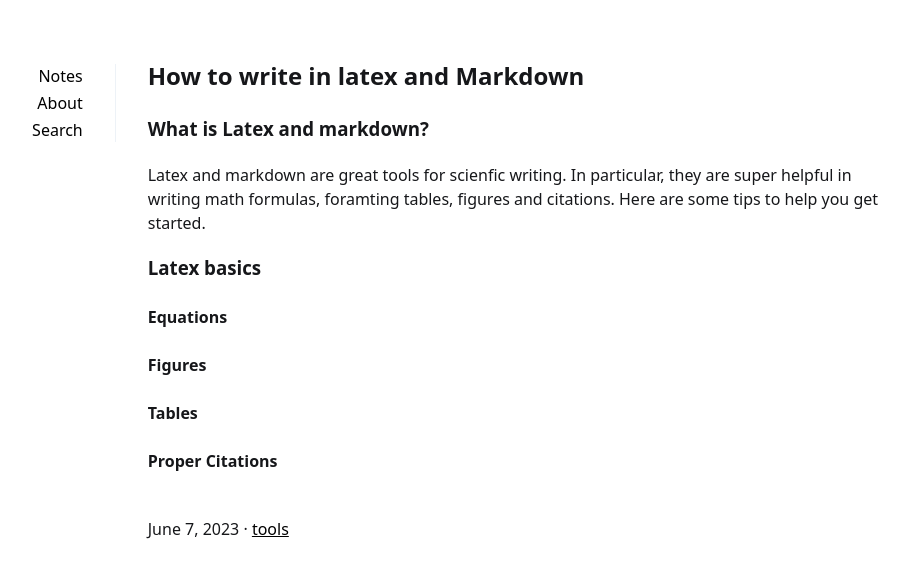
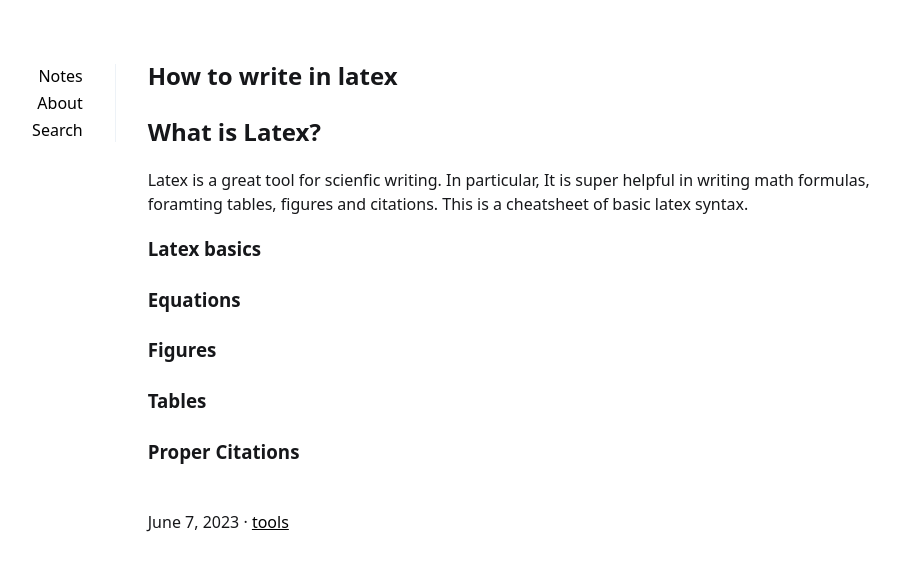
Before and after one commit to acneyouth1996/notes, a Jekyll site: the page built from _posts/2023-06-07-latex-md.md, in a window 1280 px wide. Shown: the top 578 px of the page, without its empty margins (205-1114 px from the left). Built offline with Jekyll 4.4.1, drawn with Linux system fonts in a browser that asks for light colours.

Commit message:
new post

```diff
--- a/_posts/2023-06-07-latex-md.md
+++ b/_posts/2023-06-07-latex-md.md
@@ -1,6 +1,6 @@
 ---
 layout: post
-title: How to write in latex and Markdown
+title: How to write in latex
 date: 07-06-2023 20:11:13 :z
 tags: [tools]
 description:
@@ -11,16 +11,16 @@ mathjax: True
 render_with_liquid: true
 ---
 
-### What is Latex and markdown?
+## What is Latex?
 
-Latex and markdown are great tools for scienfic writing. In particular, they are super helpful in writing math formulas, foramting tables, figures and citations. Here are some tips to help you get started.
+Latex is a great tool for scienfic writing. In particular, It is super helpful in writing math formulas, foramting tables, figures and citations. This is a cheatsheet of basic latex syntax.
 
 ### Latex basics
 
-#### Equations
+### Equations
 
-#### Figures
+### Figures
 
-#### Tables
+### Tables
 
-#### Proper Citations
+### Proper Citations
```
Also changed, not shown: 10 other files.
